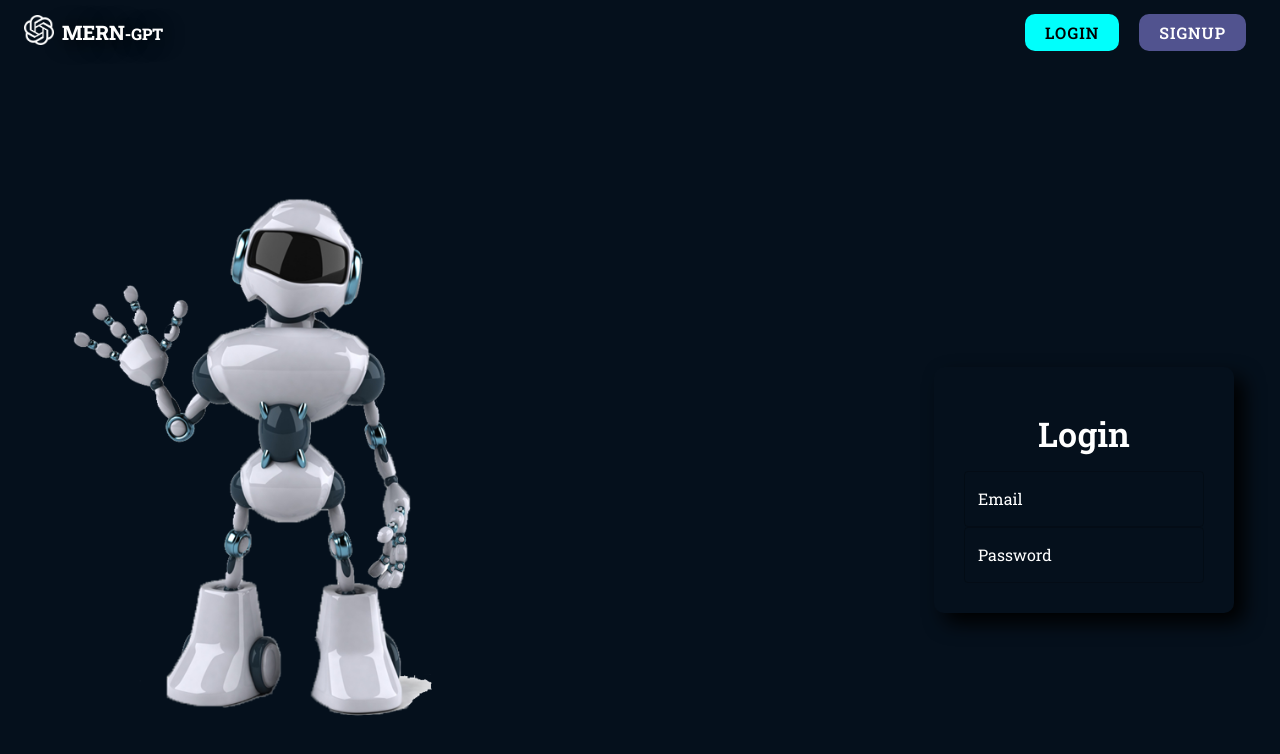
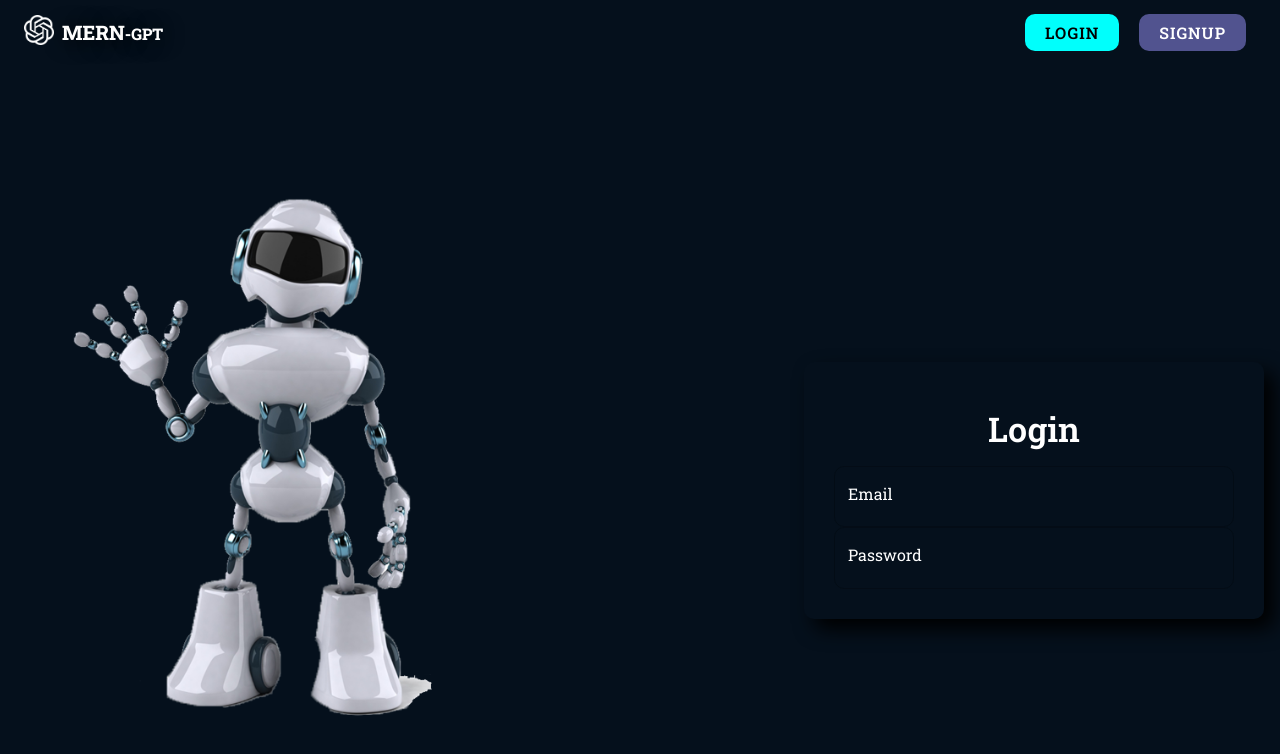
Before and after one commit to ctelfair20/ChatGPT_Clone, a React (Vite) app in the folder Frontend/: page /login in a window 1280 px wide. Shown: the top 754 px of the page. Built offline with nearby package versions, Linux system fonts and the light colour scheme.

Commit message:
edited styles of the input field

```diff
--- a/Frontend/src/components/shared/CustomizedInput.tsx
+++ b/Frontend/src/components/shared/CustomizedInput.tsx
@@ -10,6 +10,17 @@ function CustomizedInput({ name, type, label }: Props) {
 
   return (
     <TextField
+      InputLabelProps={{
+        style: { color: "white" }
+      }}
+      InputProps={{
+        style: {
+          width: "400px",
+          borderRadius: "10px",
+          fontSize: "20px",
+          color: "white"
+        }
+      }}
       name={name}
       type={type}
       label={label}
```
